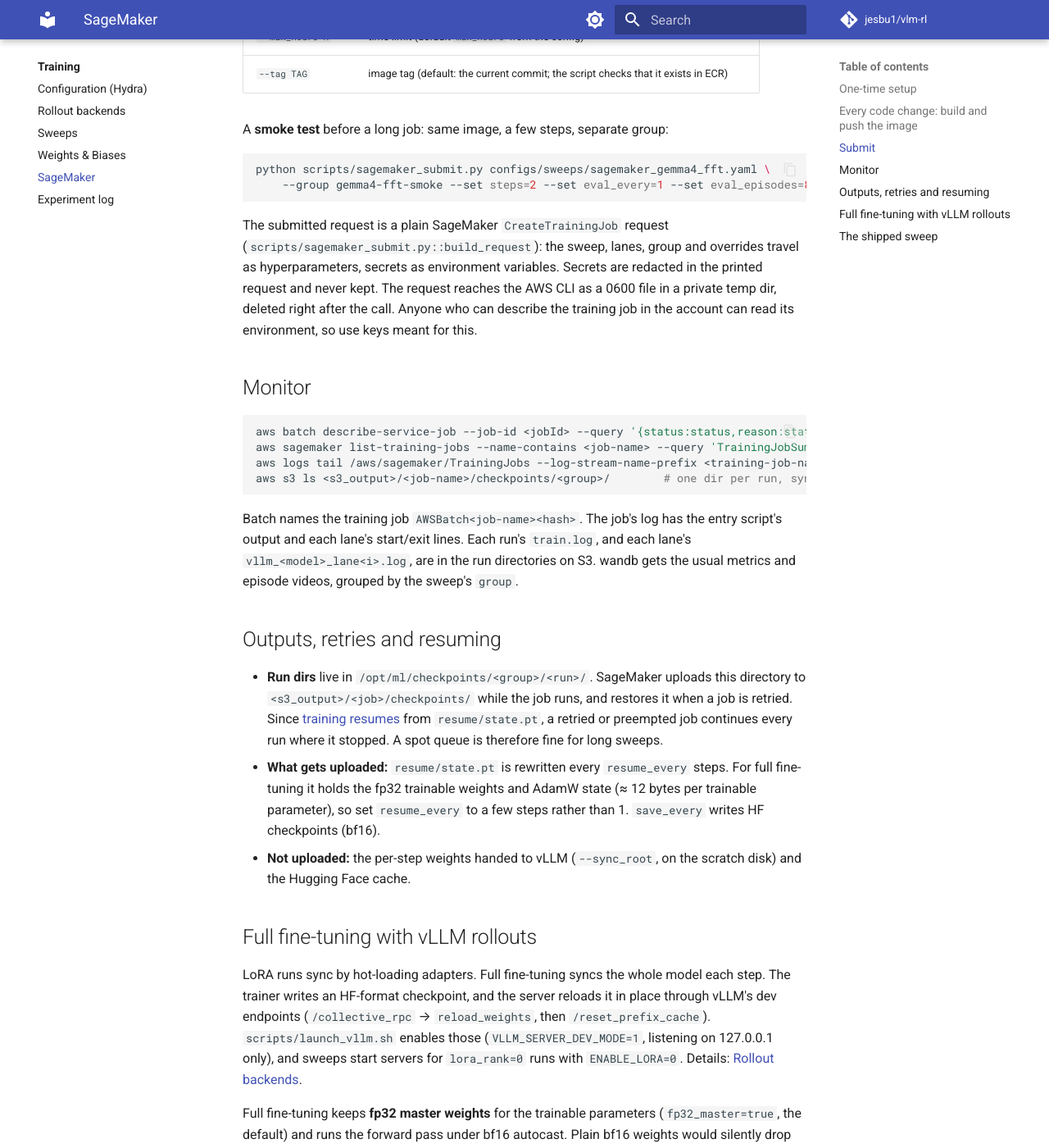
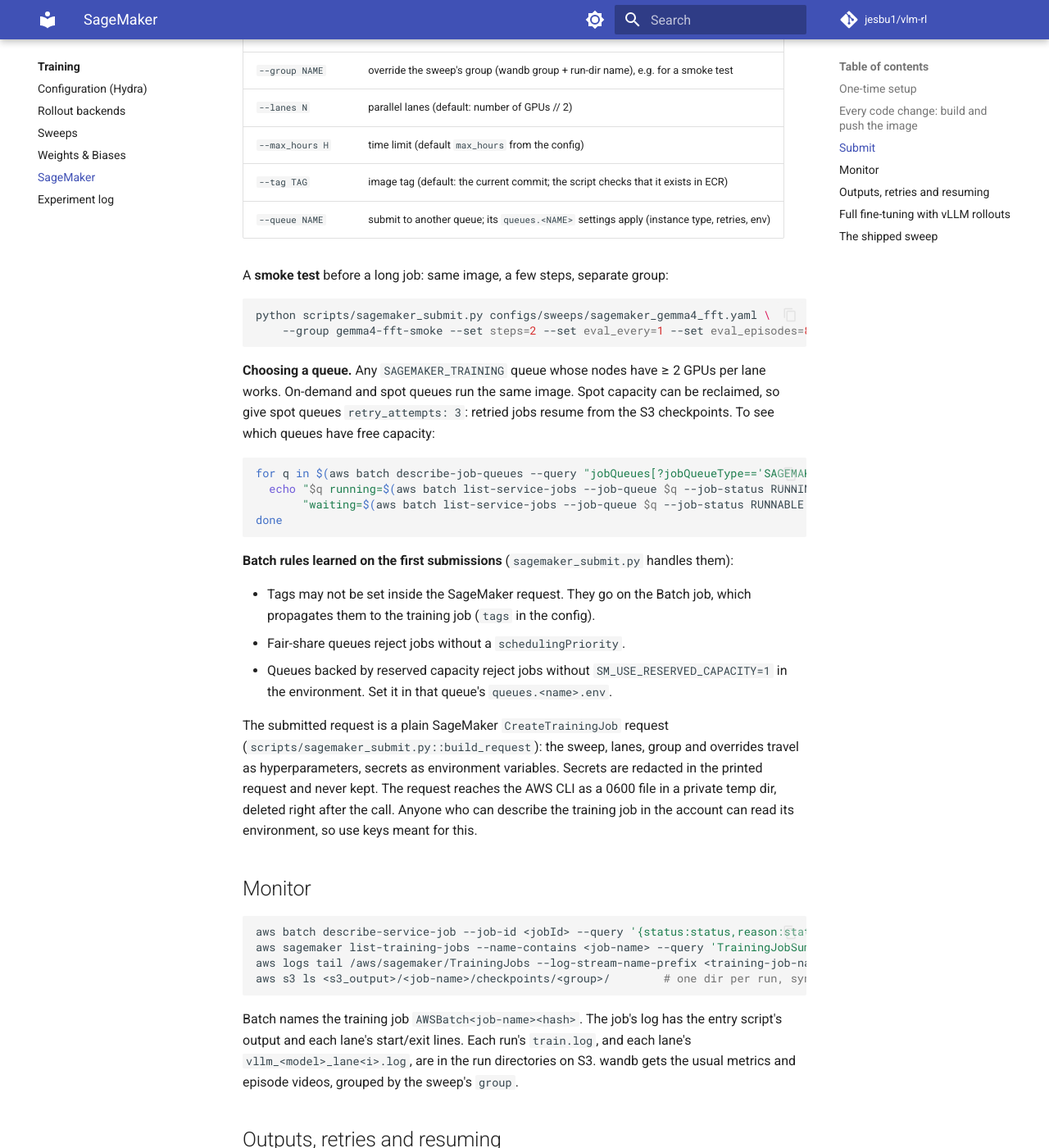
Before and after one commit to jesbu1/vlm-rl, an MkDocs documentation site: the page built from docs/training/sagemaker.md, in a window 1280 px wide and 1400 px high, scrolled down 2729 px. Shown: the whole window at 82% size. Built offline with MkDocs 1.6.1 and Material for MkDocs 9.7.7, drawn with Linux system fonts in a browser that asks for light colours; comment, search, counter and statistics services are not loaded; some of the changed text lies outside the part shown.

Commit message:
SageMaker: --queue with per-queue settings (instance type, retries, env), README Docker + SageMaker sections, docs: choosing a queue + Batch rules
Co-Authored-By: Claude Opus 5.5 <noreply@anthropic.com>

````diff
--- a/docs/training/sagemaker.md
+++ b/docs/training/sagemaker.md
@@ -45,7 +45,9 @@ flowchart TB
     | key | what |
     |---|---|
     | `profile`, `region` | AWS CLI profile (e.g. an SSO profile in `~/.aws/config`) and region |
-    | `queue`, `share_identifier` | the Batch queue (type `SAGEMAKER_TRAINING`) and its fair-share identifier |
+    | `queue`, `share_identifier` | the default Batch queue (type `SAGEMAKER_TRAINING`) and its fair-share identifier |
+    | `scheduling_priority`, `retry_attempts` | fair-share queues require a priority (higher runs sooner within the share); Batch retries (runs resume) |
+    | `queues` | per-queue settings applied with `--queue <name>`, e.g. `instance_type`, `retry_attempts`, extra `env` |
     | `instance_type`, `volume_gb`, `max_hours` | must match the queue's service environment; default time limit |
     | `ecr_repository` | image repository; images are tagged with the git commit |
     | `role_arn` | SageMaker execution role (needs S3 access to `s3_output`) |
@@ -97,6 +99,7 @@ python scripts/sagemaker_submit.py configs/sweeps/sagemaker_gemma4_fft.yaml
 | `--lanes N` | parallel lanes (default: number of GPUs // 2) |
 | `--max_hours H` | time limit (default `max_hours` from the config) |
 | `--tag TAG` | image tag (default: the current commit; the script checks that it exists in ECR) |
+| `--queue NAME` | submit to another queue; its `queues.<NAME>` settings apply (instance type, retries, env) |
 
 A **smoke test** before a long job: same image, a few steps, separate group:
 
@@ -104,6 +107,25 @@ A **smoke test** before a long job: same image, a few steps, separate group:
 python scripts/sagemaker_submit.py configs/sweeps/sagemaker_gemma4_fft.yaml \
     --group gemma4-fft-smoke --set steps=2 --set eval_every=1 --set eval_episodes=8 --max_hours 1
 ```
+
+**Choosing a queue.** Any `SAGEMAKER_TRAINING` queue whose nodes have ≥ 2 GPUs per lane works. On-demand and
+spot queues run the same image. Spot capacity can be reclaimed, so give spot queues `retry_attempts: 3`: retried
+jobs resume from the S3 checkpoints. To see which queues have free capacity:
+
+```bash
+for q in $(aws batch describe-job-queues --query "jobQueues[?jobQueueType=='SAGEMAKER_TRAINING'].jobQueueName" --output text); do
+  echo "$q running=$(aws batch list-service-jobs --job-queue $q --job-status RUNNING --query 'length(jobSummaryList)' --output text)" \
+       "waiting=$(aws batch list-service-jobs --job-queue $q --job-status RUNNABLE --query 'length(jobSummaryList)' --output text)"
+done
+```
+
+**Batch rules learned on the first submissions** (`sagemaker_submit.py` handles them):
+
+- Tags may not be set inside the SageMaker request. They go on the Batch job, which propagates them to the
+  training job (`tags` in the config).
+- Fair-share queues reject jobs without a `schedulingPriority`.
+- Queues backed by reserved capacity reject jobs without `SM_USE_RESERVED_CAPACITY=1` in the environment.
+  Set it in that queue's `queues.<name>.env`.
 
 The submitted request is a plain SageMaker `CreateTrainingJob` request
 (`scripts/sagemaker_submit.py::build_request`): the sweep, lanes, group and overrides travel as
````
Also changed, not shown: README.md (+52 -2 lines), docs/getting-started/installation.md (+14 -0 lines), 3 other files.
